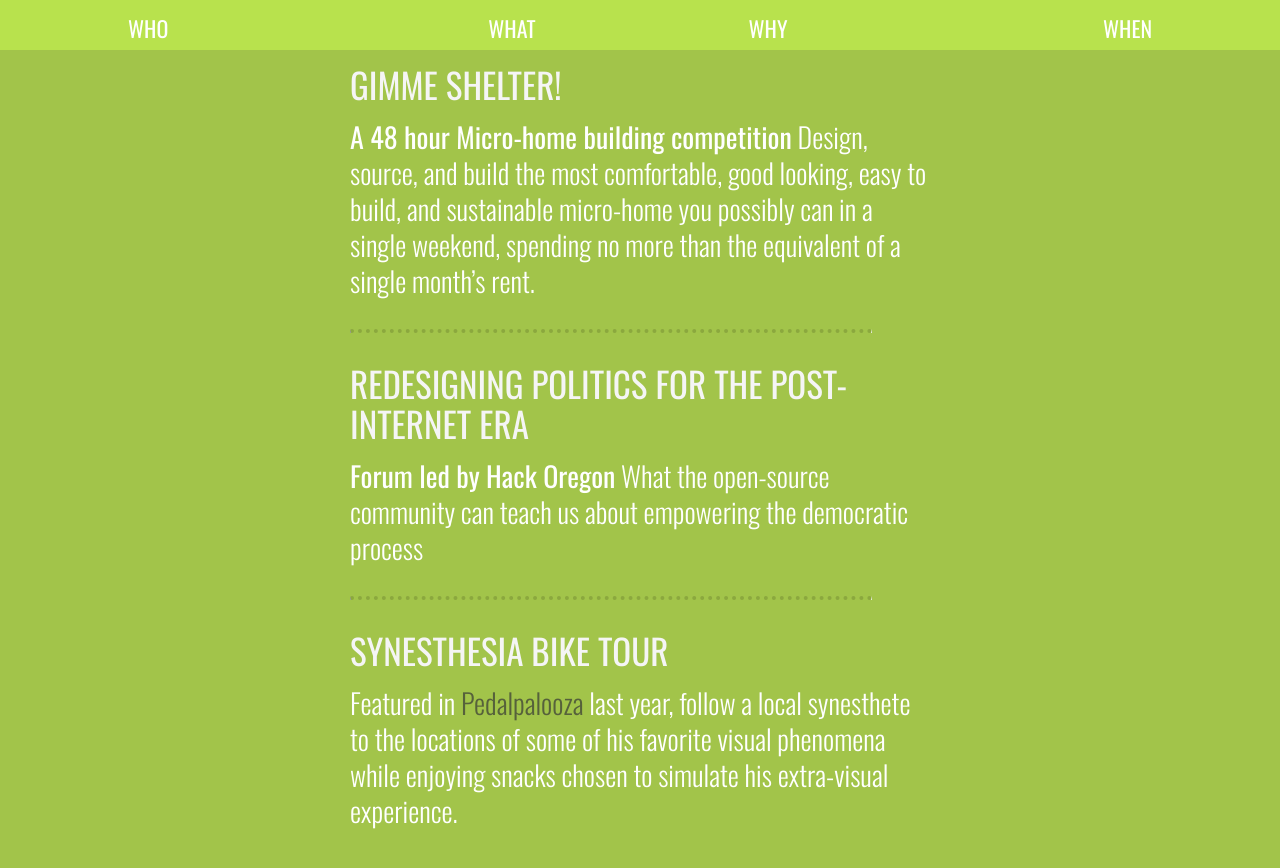
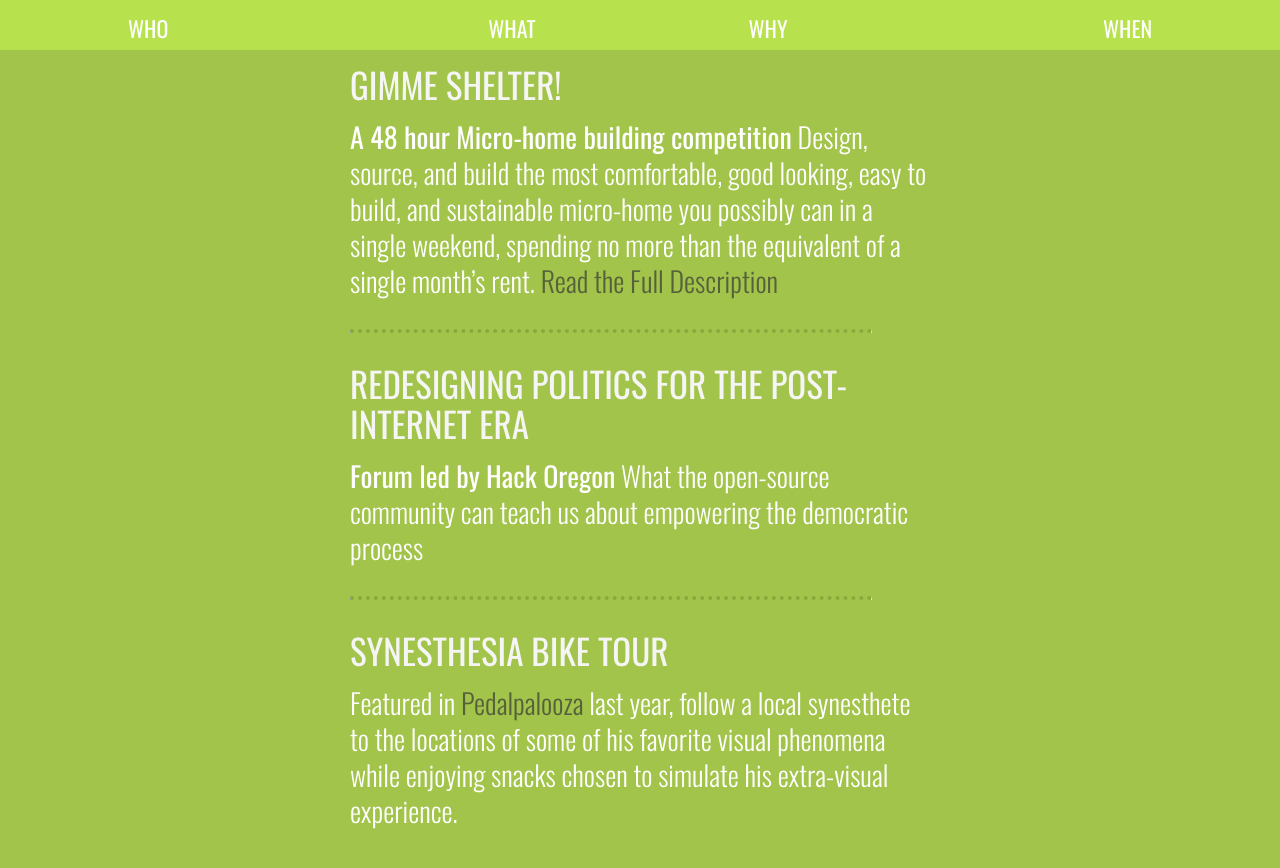
Before and after one commit to ororfest/ororfest.github.io, a Jekyll site: the page built from index.markdown, in a window 1280 px wide and 900 px high, scrolled down 2447 px. Shown: the top 868 px of the window. Built offline with Jekyll 4.4.1, drawn with Linux system fonts in a browser that asks for light colours.

Commit message:
posted link to Gimme Shelter proposal

```diff
--- a/1what.markdown
+++ b/1what.markdown
@@ -8,7 +8,7 @@ As soon as we open up the calendar, it's a free for all. Here's some of the high
 
 ##Gimme Shelter!
 *A 48 hour Micro-home building competition*
-Design, source, and build the most comfortable, good looking, easy to build, and sustainable micro-home you possibly can in a single weekend, spending no more than the equivalent of a single month's rent.
+Design, source, and build the most comfortable, good looking, easy to build, and sustainable micro-home you possibly can in a single weekend, spending no more than the equivalent of a single month's rent. [Read the Full Description](https://docs.google.com/a/ororfest.com/document/d/1jU3uQ5swenLVNgIzVUpnLOczJma3YGUTU1OE70KTFv0)
 <hr>
 ##Redesigning Politics for the Post-Internet Era
 *Forum led by Hack Oregon*
```
